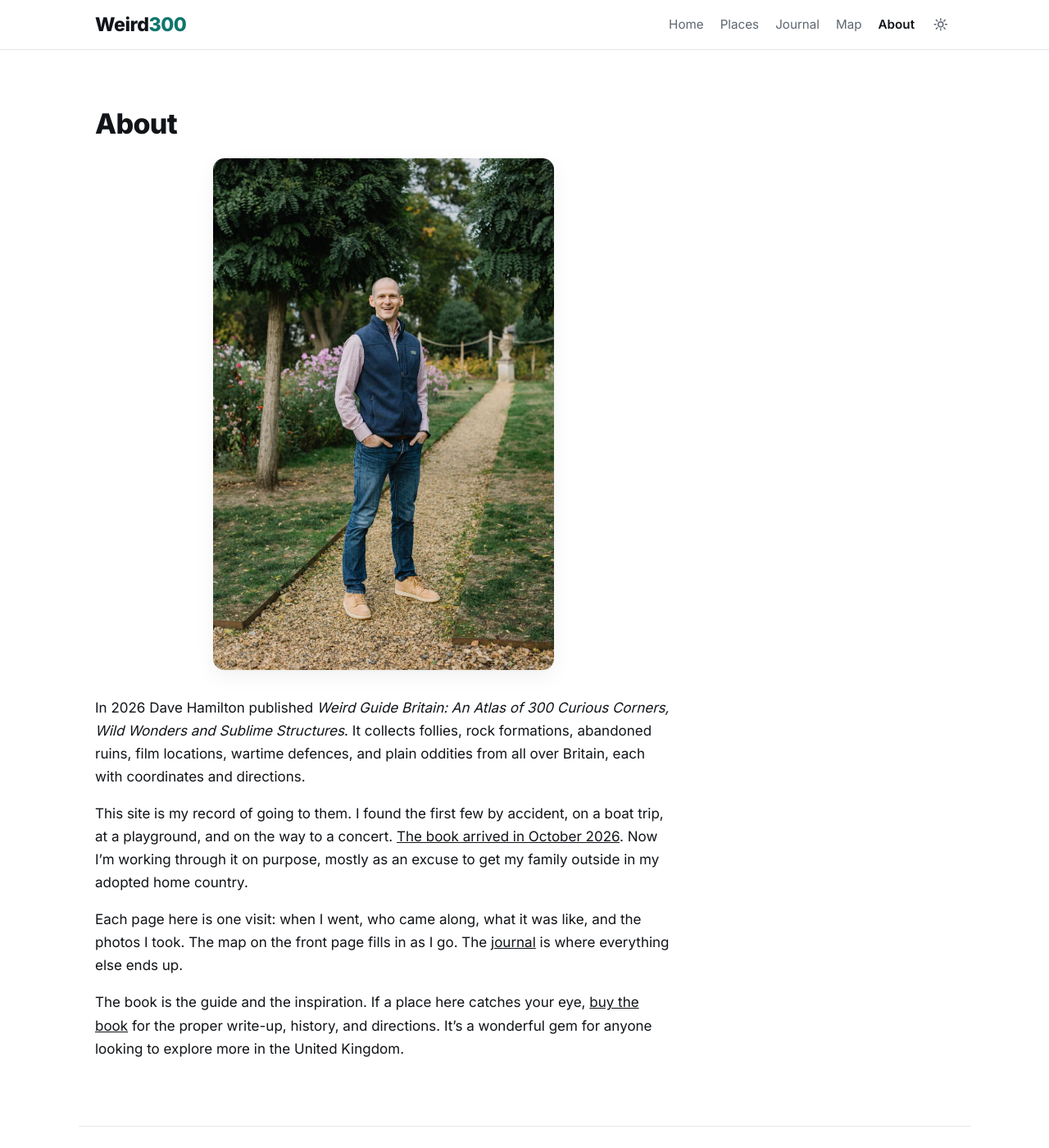
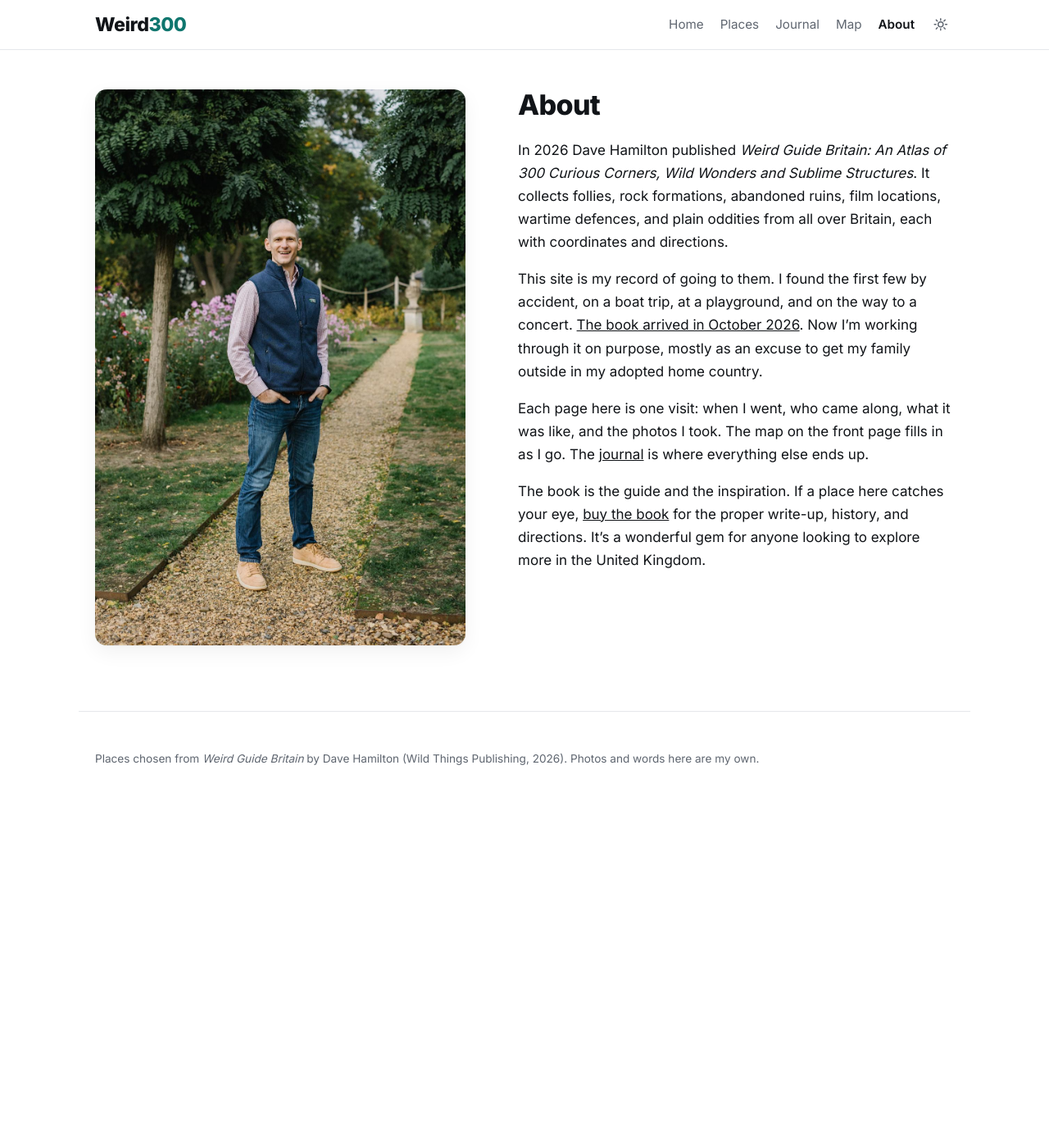
Before and after one commit to tchingos/weird300, a Jekyll site: the page built from about.md, in a window 1280 px wide and 1400 px high. Shown: the whole window at 82% size. Built offline with Jekyll 4.4.1, drawn with Linux system fonts in a browser that asks for light colours.

Commit message:
Put the About photo beside the text
The photo sat above the prose at the full measure, which gave a tall portrait
a lot of vertical run before the text started. About now uses the same split
the portrait hero uses: photo and text side by side, stacking at the same
52rem breakpoint.

The page drops .page-prose, which capped it at 44rem and would have left two
cramped columns. The split spans the 68rem page width instead, so the text
column keeps a readable measure on its own.

The hero crops its portrait to 4/5. This photo is full length, so that crop
would take off the head or the feet, and it stays at its natural ratio.

The outer wrapper carries markdown="1" as well as the inner text div, because
kramdown does not parse markdown inside an HTML block without it and the
prose would otherwise render as raw text.

Co-Authored-By: Claude Opus 5 <noreply@anthropic.com>

```diff
--- a/_sass/_about.scss
+++ b/_sass/_about.scss
@@ -1,12 +1,36 @@
-// The photo at the top of the About page.
-.about-photo {
-  margin: 1.5rem 0 2rem;
-  img { width: 100%; border-radius: var(--radius); box-shadow: var(--shadow); }
+// The About page: a tall photo beside the text, mirroring the portrait hero
+// in _hero.scss and stacking at the same breakpoint.
+.about-split {
+  display: grid;
+  grid-template-columns: minmax(0, 0.85fr) minmax(0, 1fr);
+  align-items: start;
+  gap: clamp(2rem, 5vw, 4.5rem);
+  padding-top: 3rem;
 }
 
-// A tall photo is shown whole rather than cropped, so cap its width instead of
-// letting it run the full measure and tower over the text below it.
-.about-photo--portrait {
-  max-width: 26rem;
-  margin-inline: auto;
+.about-text {
+  > :first-child { margin-top: 0; }
+  > :last-child { margin-bottom: 0; }
 }
+
+// Shown whole rather than cropped. The hero crops its portrait to 4/5, which
+// would cut the head or the feet off a full-length photo like this one.
+.about-photo {
+  margin: 0;
+  img {
+    width: 100%;
+    border-radius: var(--radius);
+    box-shadow: var(--shadow);
+  }
+}
+
+@media (max-width: 52rem) {
+  .about-split {
+    grid-template-columns: 1fr;
+    gap: 1.75rem;
+    padding-top: 1.25rem;
+  }
+  // Stacked, the photo is no longer holding up a column, so cap it rather
+  // than let a tall photo fill the screen before the text starts.
+  .about-photo { max-width: 24rem; margin-inline: auto; }
+}
--- a/about.md
+++ b/about.md
@@ -3,15 +3,17 @@ layout: default
 title: About
 permalink: /about/
 ---
-<div class="page-prose" markdown="1">
+<div class="about-split" markdown="1">
 
-# About
-
-<figure class="about-photo about-photo--portrait">
+<figure class="about-photo">
   <a href="{{ '/assets/about/01.jpg' | relative_url }}" data-lightbox data-caption="Me on the garden path at Chiswick Park.">
     <img src="{{ '/assets/about/01.jpg' | relative_url }}" alt="Me on the garden path at Chiswick Park.">
   </a>
 </figure>
+
+<div class="about-text" markdown="1">
+
+# About
 
 In 2026 Dave Hamilton published *Weird Guide Britain: An Atlas of 300 Curious Corners, Wild Wonders and Sublime Structures*. It collects follies, rock formations, abandoned ruins, film locations, wartime defences, and plain oddities from all over Britain, each with coordinates and directions.
 
@@ -22,3 +24,5 @@ Each page here is one visit: when I went, who came along, what it was like, and
 The book is the guide and the inspiration. If a place here catches your eye, [buy the book](https://wildthingspublishing.com/product/weird-guide-britain/){:target="_blank" rel="noopener"} for the proper write-up, history, and directions. It’s a wonderful gem for anyone looking to explore more in the United Kingdom.
 
 </div>
+
+</div>
```
